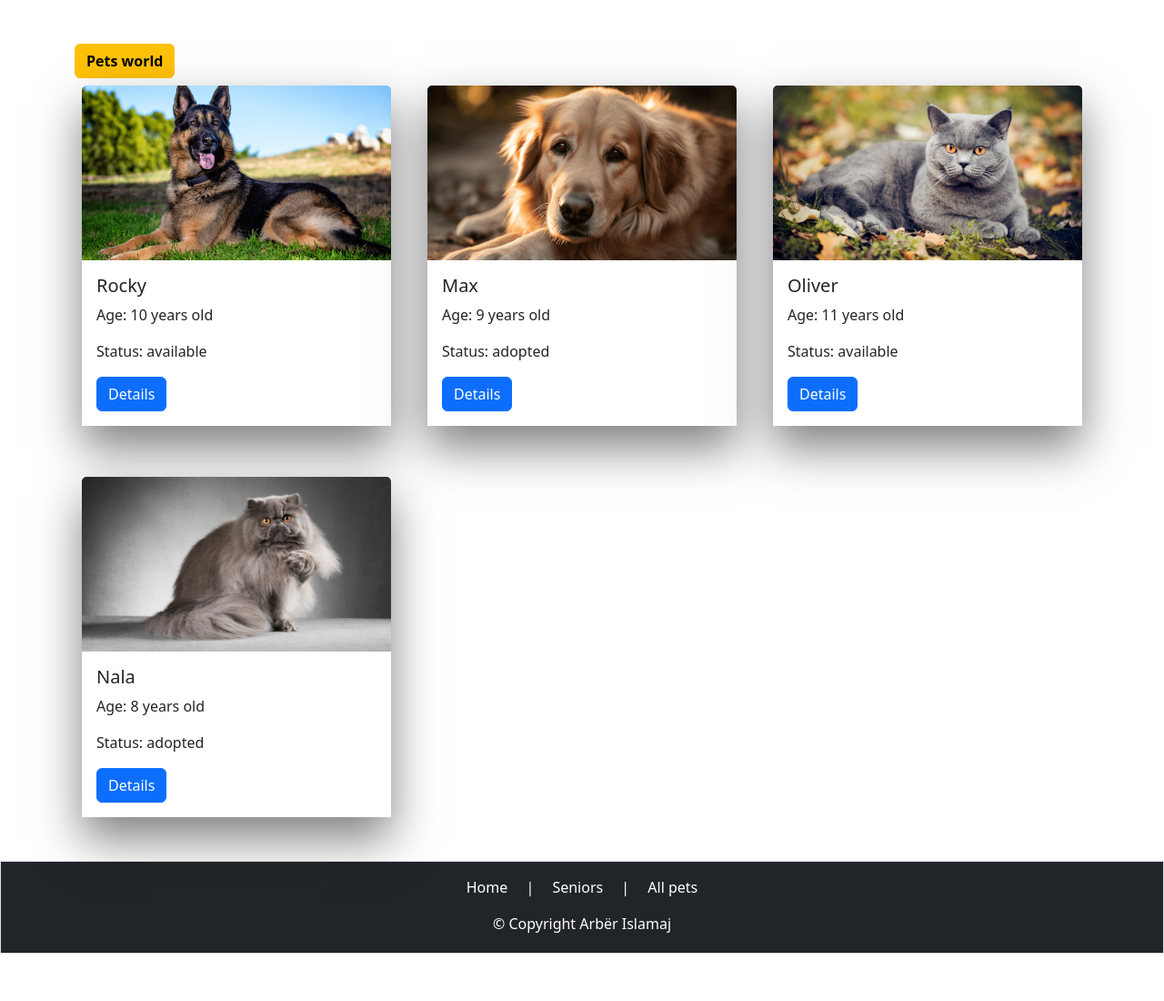
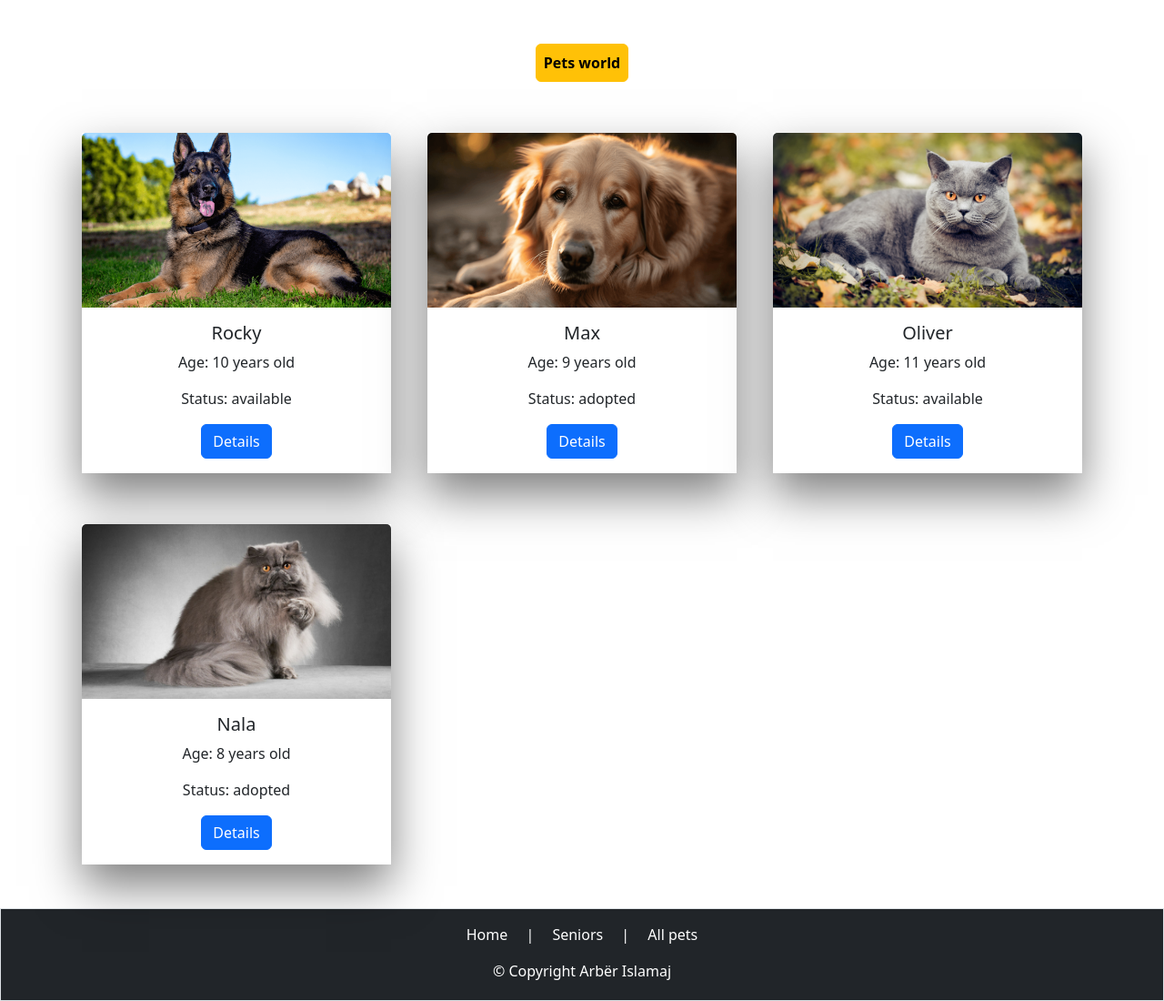
Before and after one commit to MrArbri/BE20-CR5-ArberIslamaj, a PHP site: page /animals/seniors.php in a window 1280 px wide. Shown: the part 58-1158 px from the top of the page at 91% size. Before the commit the page ends 1106 px from the top, so only its background shows below. Run offline with PHP 8.4, Linux system fonts and the light colour scheme; data comes from the database, SQL or seed files in the repository.

Commit message:
add padding on btn

```diff
--- a/animals/seniors.php
+++ b/animals/seniors.php
@@ -79,8 +79,8 @@ mysqli_close($conn);
 <body>
     <?php require_once '../components/navbar.php' ?>
 
-    <div class="container pt-5">
-        <a href="/php-my-files/BE20-CR5-ArberIslamaj/animals/allAnimals.php" class='btn btn-warning fw-bold'>Pets world</a>
+    <div class="container text-center pt-5">
+        <a href="/php-my-files/BE20-CR5-ArberIslamaj/animals/allAnimals.php" class='btn btn-warning fw-bold p-2 mb-5'>Pets world</a>
         <div class="row row-cols-1 row-cols-xl-3 row-cols-lg-3 row-cols-md-2 row-cols-sm-1 row-cols-xs-1">
             <?= $cards ?>
         </div>
```
